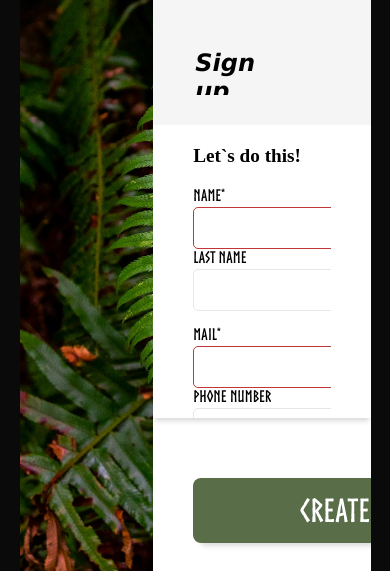
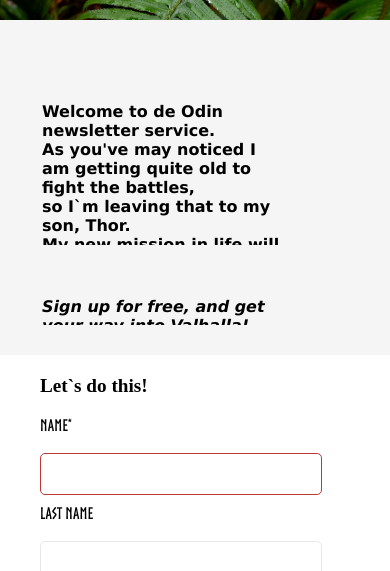
Before and after one commit to Federico-Pedro/form, a plain HTML site: page index.html in a window 390 px wide. Shown: the part 273-844 px from the top of the page. Drawn offline with Linux system fonts and the light colour scheme.

Commit message:
Adds media queries for smaller devices (1275px and 750px)

```diff
--- a/style.css
+++ b/style.css
@@ -8,6 +8,7 @@
     padding: 0;
     margin: 0;
 	overflow: hidden;
+
 }
 
 
@@ -27,14 +28,13 @@ body {
     flex-direction: row;
     height: 100vh;
     width: 90vw;
-
 }
 
 .logo-main-container {
     background-image: url(./halie-west-25xggax4bSA-unsplash.jpg);
     background-size: cover;
     width: 40%;
-    height: 100%;
+    height: 100vh;
     padding-top: 15%;
 
 }
@@ -66,7 +66,7 @@ body {
 
 .content-container{
     width: 65%;
-    height: 100%;
+    height: 100vh;
     background-color: rgb(255, 255, 255);
 }
 
@@ -117,6 +117,9 @@ body {
 .input-three {
 	position: relative;
 	margin-bottom: 15px;
+
+
+
 }
 
 .input-three {
@@ -145,6 +148,8 @@ input {
 	width: 280px;
 	border-radius: 5px;
 	border: 1px solid #E5E7EB;
+
+
 }
 
 
@@ -204,3 +209,101 @@ a:hover{
     color:rgb(35, 35, 35);
     cursor: pointer;
 }
+
+
+
+@media screen and (max-width: 1275px) {
+    body {
+        flex-direction: column;
+    }
+
+    .main-container {
+        flex-direction: column;
+        width: 100vw;
+        overflow: scroll;
+        padding-top: 0;
+    }
+
+    .logo-main-container {
+        width: 100%;
+        height: 500px;
+        padding: 4%;
+
+    }
+
+        .content-container {
+        width: 100%;
+        overflow-y: scroll;
+        overflow-x: hidden;
+    }
+
+    .info-container {
+        height: 50%;
+
+    }
+
+    .info-container > h2 {
+        font-size: 1.2rem;
+
+    }
+
+    .form-container {
+        height: 55%;
+    }
+}
+
+@media screen and (max-width: 750px) {
+
+    .main-container {
+        flex-direction: column;
+        width: 100vw;
+        overflow: scroll;
+        padding-top: 0;
+    }
+
+    .logo-main-container {
+        width: 100%;
+        height: 400px;
+        padding: 4%;
+
+    }
+
+        .content-container {
+        width: 100%;
+        overflow-y: scroll;
+        overflow-x: hidden;
+    }
+
+    .info-container {
+        height: 50%;
+
+    }
+
+    .info-container > h2 {
+        font-size: 1rem;
+
+    }
+
+    .form-container {
+        display: flex;
+        flex-direction: column;
+        height: 120%;
+
+    }
+
+      label {
+        position: relative;
+    }
+
+    .input-one,
+    .input-two,
+    .input-three {
+	display: flex;
+    flex-direction: column;
+    }
+
+input {
+    margin-bottom: 10px;
+}
+
+}
```
